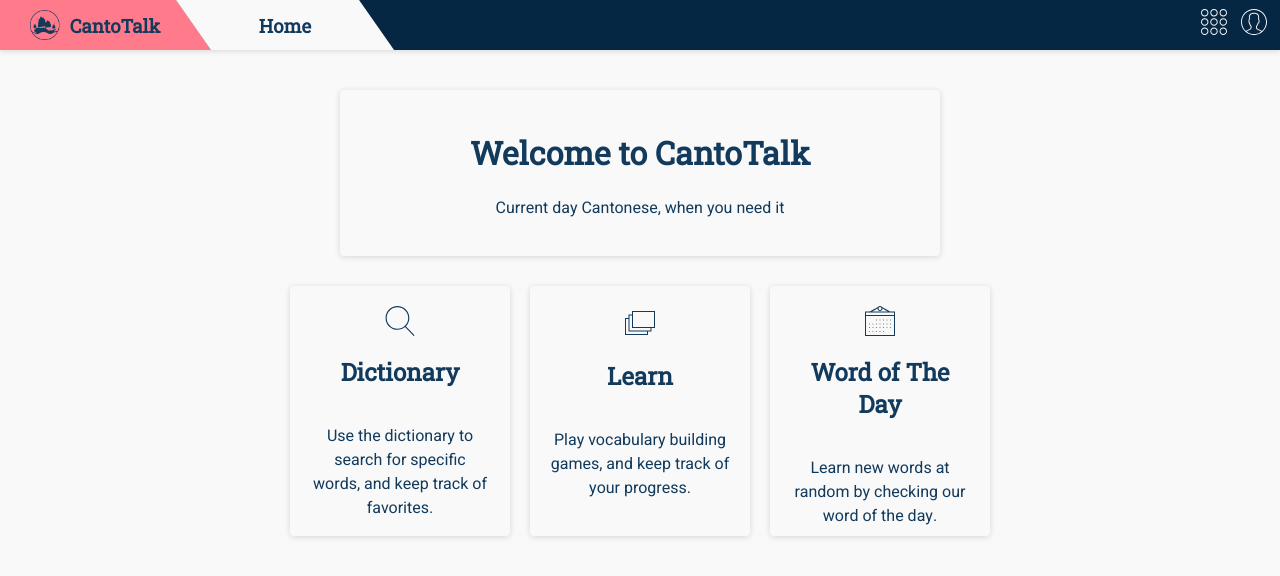
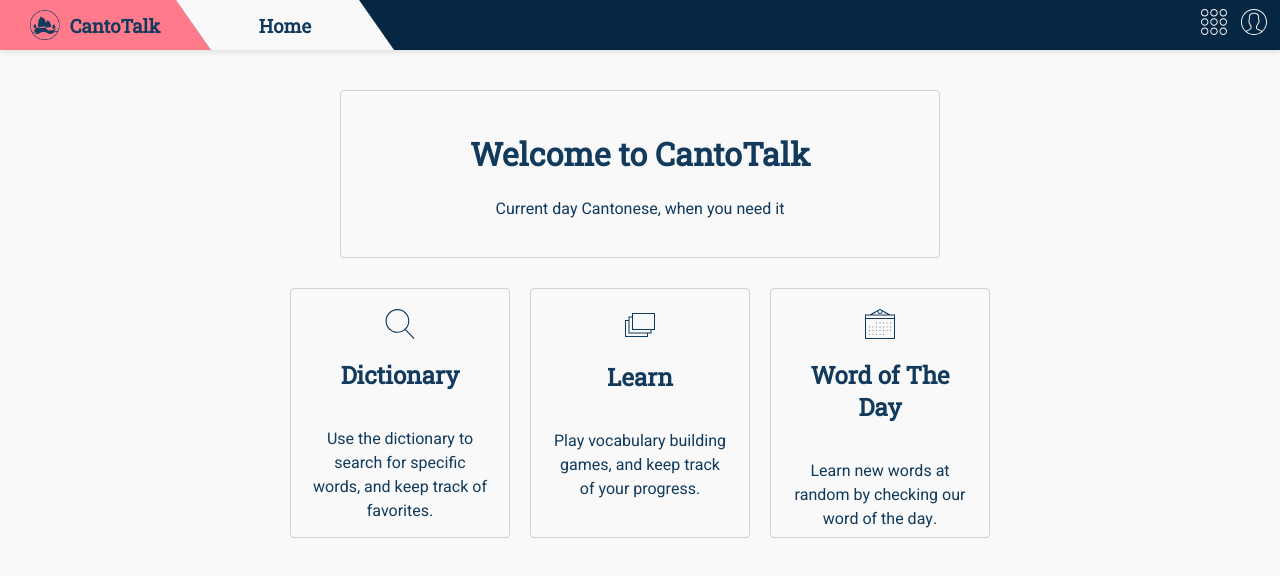
Before and after one commit to brimac1634/CantoWeb, a React (Create React App) app: page /home in a window 1280 px wide. Shown: the top 576 px of the page. Built offline with nearby package versions, Linux system fonts and the light colour scheme.

Commit message:
further updated styles on pages

```diff
--- a/src/App.css
+++ /dev/null
@@ -1,3 +0,0 @@
-* {
-	box-sizing: border-box;
-}
--- a/src/App.js
+++ b/src/App.js
@@ -1,5 +1,5 @@
 import React, { Component } from 'react';
-import './App.css';
+
 import Cookies from 'universal-cookie';
 import { connect } from 'react-redux';
 import { push } from 'connected-react-router';
@@ -12,6 +12,8 @@ import { setUser } from './redux/sign-in/sign-in.actions';
 import apiRequest from './helpers/apiRequest';
 import { routes } from './redux/routing/routing.constants';
 import { deleteToken } from './helpers/helpers';
+
+import './App.scss';
 
 const mapStateToProps = state => {
   return {
@@ -73,7 +75,7 @@ class App extends Component {
     const { loading } = this.props;
     const { loadingHasFinished, initialLoading } = this.state;
     return (
-      <div>
+      <div className='app'>
         {
           loadingHasFinished &&
             <span>
@@ -88,7 +90,7 @@ class App extends Component {
         }
         {
           initialLoading &&
-            <div className='center-div vertical'>
+            <div className='loader vertical'>
               <Logo iconSize='100px' margin='20px'/>
               <SwapSpinner
                 size={60}
@@ -99,7 +101,7 @@ class App extends Component {
         }
         {
           loading &&
-            <div className='center-div'>
+            <div className='loader'>
               <SwapSpinner
                 size={60}
                 color='#ff7a8a'
--- /dev/null
+++ b/src/App.scss
@@ -0,0 +1,17 @@
+* {
+	box-sizing: border-box;
+}
+
+.app {
+	.loader {
+		width: 100vw;
+		height: 100vh;
+		display: flex;
+		justify-content: center;
+		align-items: center;
+
+		&.vertical {
+			flex-direction: column;
+		}
+	}
+}
--- a/src/Helpers/apiRequest.js
+++ b/src/Helpers/apiRequest.js
@@ -10,8 +10,7 @@ export default ({
 }) => {
     const cookies = new Cookies();
     const token = cookies.get('authToken')
-    // ${process.env.REACT_APP_SERVER_URL}
-    return Promise.race([fetch(`http://localhost:3000${endPoint}`, {
+    return Promise.race([fetch(`${process.env.REACT_APP_SERVER_URL}${endPoint}`, {
 		method,
 		headers: {
             'Content-Type': 'application/json',
--- a/src/Helpers/audioRequest.js
+++ b/src/Helpers/audioRequest.js
@@ -8,8 +8,7 @@ export const setupPlayBack = (context, audio) => {
 export const audioRequest = (entryID, playNow) => {
     let AudioContext = window.AudioContext || window.webkitAudioContext;
     const context = new AudioContext();
-    // ${process.env.REACT_APP_SERVER_URL}
-    return Promise.race([fetch(`http://localhost:3000/stream-audio`, {
+    return Promise.race([fetch(`${process.env.REACT_APP_SERVER_URL}/stream-audio`, {
 		method: 'POST',
 		headers: {'Content-Type': 'application/json'},
 		body: JSON.stringify({entryID})
--- a/src/pages/home/home.component.js
+++ b/src/pages/home/home.component.js
@@ -1,9 +1,12 @@
 import React from 'react';
-import './home.styles.css';
-import Icon from '../../components/icon/icon.component';
 import { connect } from 'react-redux';
 import { push } from 'connected-react-router';
+
+import Icon from '../../components/icon/icon.component';
+
 import homeList from './home.data';
+
+import './home.styles.scss';
 
 const mapDispatchToProps = (dispatch) => {
 	return {
@@ -11,11 +14,8 @@ const mapDispatchToProps = (dispatch) => {
 	}
 }
 
-const Home = ({ updateURL }) => {
-
-
-	return (
-		<div className='home'>
+const Home = ({ updateURL }) => (
+	<div className='home-page'>
 		<div className='home-welcome'>
 			<h1>Welcome to CantoTalk</h1>
 			<p>Current day Cantonese, when you need it</p>
@@ -37,6 +37,5 @@ const Home = ({ updateURL }) => {
 		</div>
 	</div>
 );
-}
 
 export default connect(null, mapDispatchToProps)(Home);
--- a/src/pages/home/home.styles.css
+++ /dev/null
@@ -1,54 +0,0 @@
-.home {
-	width: 100%;
-	height: auto;
-	padding: 20px 10px;
-	flex-direction: column;
-	box-sizing: border-box;
-}
-
-.home-item-list,
-.home {
-	display: flex;
-	align-items: center;
-	justify-content: center;
-}
-
-.home-item-list {
-	flex-direction: row;
-	flex-wrap: wrap;
-}
-
-.home-welcome,
-.home-item {
-	border-radius: 4px;
-	background: var(--cantoWhite);
-	box-shadow: var(--cantoShadow);
-}
-
-.home-welcome {
-	text-align: center;
-	width: 100%;
-	max-width: 600px;
-	margin: 20px;
-	padding: 20px;
-	box-sizing: border-box;
-}
-
-.home-item {
-	max-width: 220px;
-	height: 250px;
-	display: flex;
-	flex-direction: column;
-	align-items: center;
-	justify-content: flex-start;
-	box-sizing: border-box;
-	padding: 20px;
-	margin: 10px;
-	cursor: pointer;
-	text-align: center;
-	transition: all .3s ease-in-out;
-}
-
-.home-item:hover {
-	box-shadow: var(--cantoFloatShadow);
-}
--- /dev/null
+++ b/src/pages/home/home.styles.scss
@@ -0,0 +1,51 @@
+.home-page {
+	overflow-y: scroll;
+	-webkit-overflow-scrolling: touch;
+	width: 100%;
+	height: 100%;
+	display: flex;
+	justify-content: center;
+	align-items: center;
+	flex-direction: column;
+	padding: 20px 10px;
+
+	.home-welcome {
+		text-align: center;
+		width: 100%;
+		max-width: 600px;
+		margin: 20px;
+		padding: 20px;
+	}
+
+	.home-welcome,
+	.home-item {
+		border-radius: 4px;
+		border: solid 1px var(--cantoDarkGray);
+	}
+
+	.home-item-list {
+		display: flex;
+		align-items: center;
+		justify-content: center;
+		flex-direction: row;
+		flex-wrap: wrap;
+
+		.home-item {
+			max-width: 220px;
+			height: 250px;
+			display: flex;
+			flex-direction: column;
+			align-items: center;
+			justify-content: flex-start;
+			padding: 20px;
+			margin: 10px;
+			cursor: pointer;
+			text-align: center;
+			transition: all .3s ease-in-out;
+
+			&:hover {
+				box-shadow: var(--cantoShadow);
+			}
+		}
+	}
+}
--- a/src/pages/profile/profile.component.js
+++ b/src/pages/profile/profile.component.js
@@ -1,17 +1,18 @@
 import React from 'react';
-import './profile.styles.css';
 import { connect } from 'react-redux';
 import { push } from 'connected-react-router'
 import MediaQuery from 'react-responsive';
-import { connectionError } from '../../helpers/helpers';
+
 import { optionAlert } from '../../components/option-alert/option-alert.component';
-import HoverBox from '../../components/hover-box/hover-box.component';
 import Button from '../../components/button/button.component';
 import { routes } from '../../redux/routing/routing.constants';
+
 import apiRequest from '../../helpers/apiRequest';
 import { setLoading } from '../../redux/loading/loading.actions';
 import { setUser } from '../../redux/sign-in/sign-in.actions';
-import { deleteToken } from '../../helpers/helpers';
+import { deleteToken, connectionError } from '../../helpers/helpers';
+
+import './profile.styles.scss';
 
 const mapStateToProps = state => {
 	return {
@@ -86,10 +87,9 @@ const Profile = ({ user: { userName, userEmail }, setLoading, updateURL, updateU
 		<MediaQuery maxWidth={574}>
 			{(matches) => {
 			return (
-				<HoverBox>
+				<div className='profile-page'>
 					<div className='profile'>
-						<div className='profile-inner'>
-							<h2>Hello, {userName}!</h2>
+						<h2 className='heading'>Hello, {userName}!</h2>
 						<div className='section'>
 							<p><strong>Want to reset your password?</strong></p>
 							<p>You will need to verify your email to reset your password.</p>
@@ -118,7 +118,6 @@ const Profile = ({ user: { userName, userEmail }, setLoading, updateURL, updateU
 						</div>
 					</div>
 				</div>
-				</HoverBox>
 			)}}
 		</MediaQuery>
 	);
--- a/src/pages/profile/profile.styles.css
+++ /dev/null
@@ -1,31 +0,0 @@
-.profile {
-	max-width: 500px;
-	min-width: 100%;
-	min-height: 400px;
-	padding: 20px;
-	box-sizing: border-box;
-	text-align: left;
-	background: var(--cantoWhite);
-}
-
-.profile-inner {
-	width: auto;
-}
-
-.profile h2 {
-	margin: 5px 0;
-}
-
-.section {
-	padding: 10px 0;
-}
-
-.section > p {
-	margin: 10px 0;
-}
-
-.row {
-	display: flex;
-	flex-direction: row;
-	align-items: center;
-}
--- /dev/null
+++ b/src/pages/profile/profile.styles.scss
@@ -0,0 +1,32 @@
+.profile-page {
+	overflow-y: scroll;
+	-webkit-overflow-scrolling: touch;
+	width: 100%;
+	height: 100%;
+	display: flex;
+	justify-content: center;
+
+	.profile {
+		max-width: 500px;
+		width: 100%;
+		min-height: 400px;
+		padding: 20px;
+		text-align: left;
+		background: var(--cantoWhite);
+
+		& > p {
+			margin: 0 0 10px 0;
+		}
+
+		.heading {
+			padding: 20px 0;
+			margin: 20px 0 0 0;
+			border-bottom: solid 1px #999;
+		}
+
+		.section {
+			padding: 20px 0;
+			border-bottom: solid 1px #999;
+		}
+	}
+}
```
Lines whose indentation alone changed are shown as unchanged.
